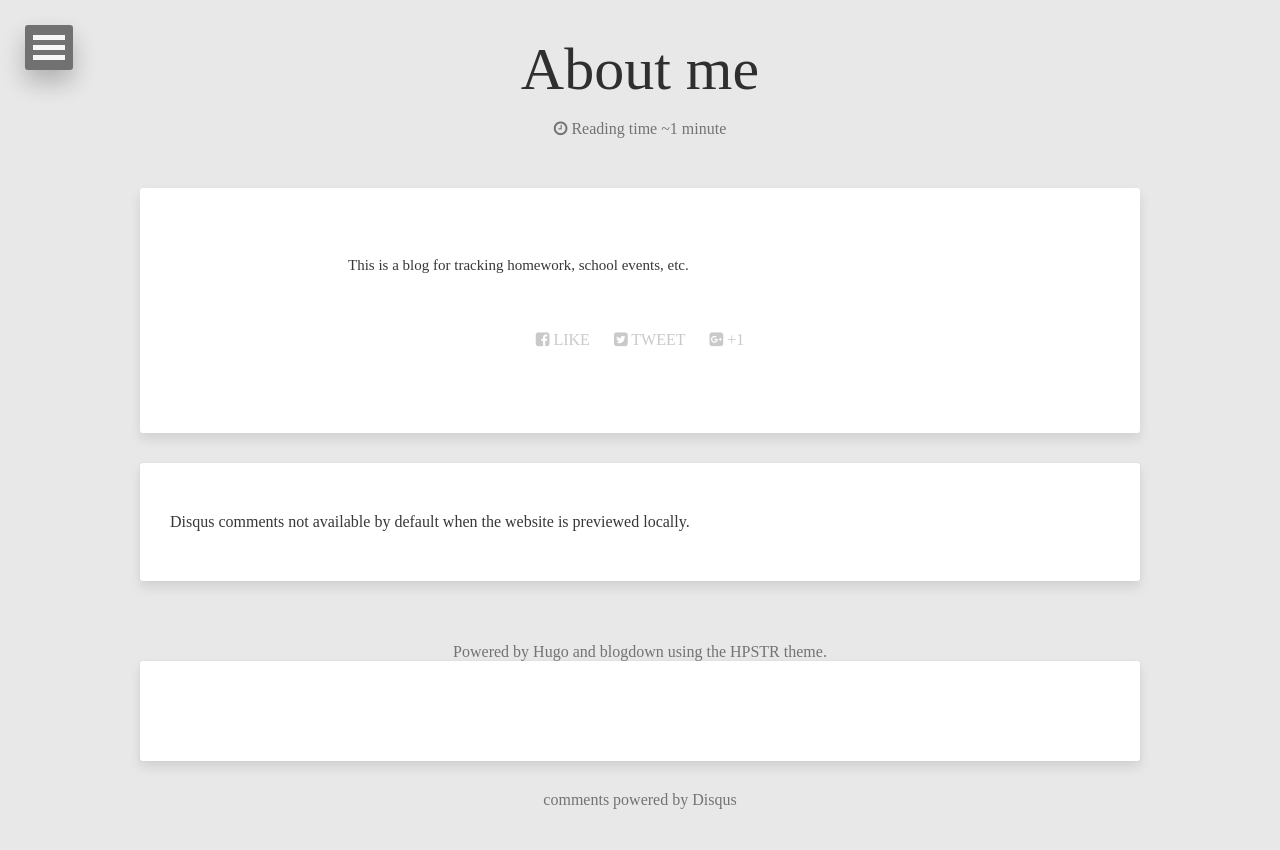
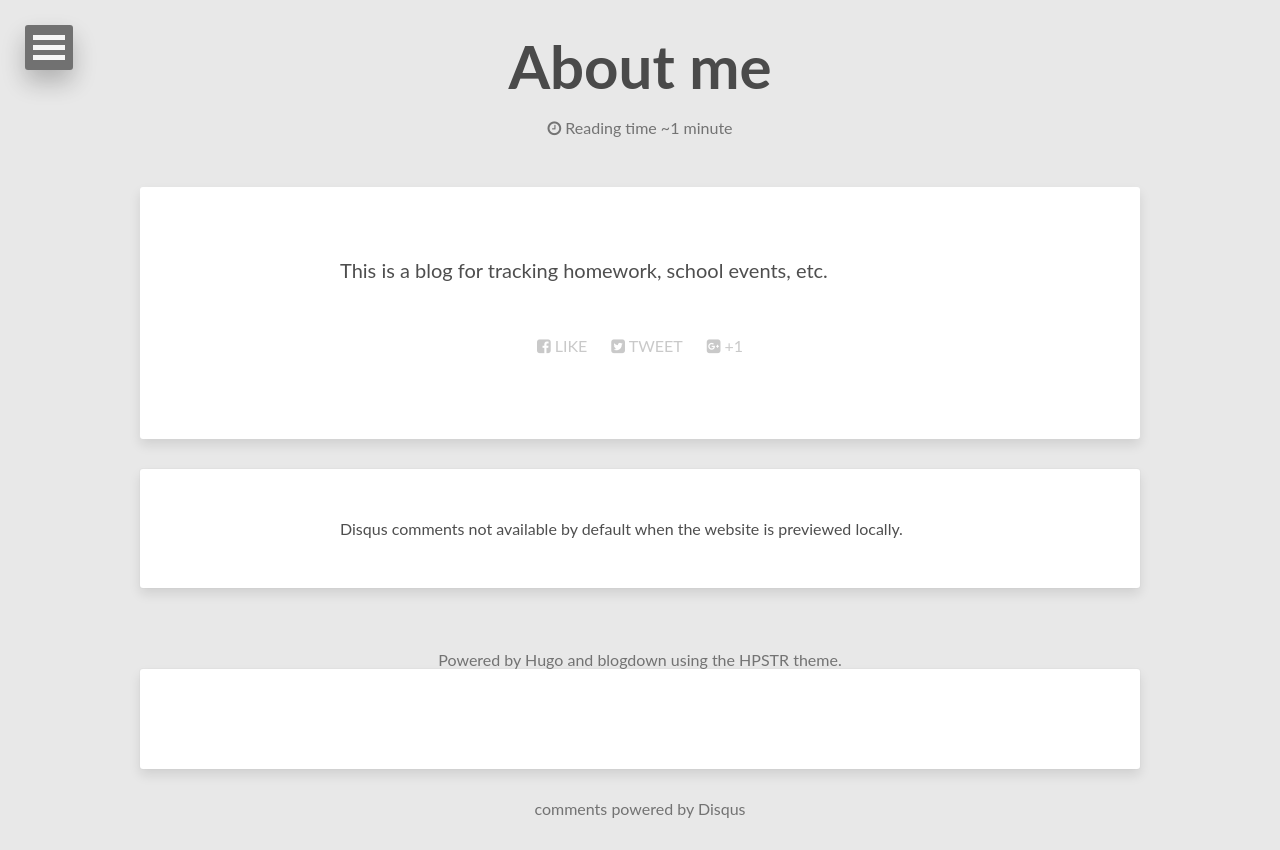
Before and after one commit to wenjiaxue/wenjiaxue.github.io, a plain HTML site: page about/index.html in a window 1280 px wide. Drawn offline with nearby package versions, Linux system fonts and the light colour scheme; some packages are replaced by stand-ins of ours.

Commit message:
update css

```diff
--- a/css/main.css
+++ b/css/main.css
@@ -2721,21 +2721,18 @@ b, i, strong, em, blockquote, p, q, span, figure, img, h1, h2, header, input, a
    Body
    ========================================================================== */
 body {
-  font-family: "Lora", serif;
-  font-weight: 300;
-  color: #373737; }
+  font-family: "Lato", Calibri, Arial, sans-serif;
+  color: rgba(34, 34, 34, 0.8); }
 
 /*
    Headings
    ========================================================================== */
 h1, h2, h3, h4, h5, h6 {
-  font-family: "Lora", serif;}
+  font-family: "Lato", Calibri, Arial, sans-serif; }
 
 h1 {
-  font-size: 26px;
-  /* font-size: 1.75rem;  */
-  font-weight: 400;
-  line-height: 48px}
+  font-size: 28px;
+  font-size: 1.75rem; }
   @media only screen and (min-width: 48em) {
     h1 {
       font-size: 32px;
@@ -2746,11 +2743,11 @@ h1 {
    ========================================================================== */
 a {
   text-decoration: none;
-  color: rgba(0, 0, 0, 0.8); }
+  color: rgba(34, 34, 34, 0.8); }
   a:visited {
+    color: rgba(85, 85, 85, 0.8); }
+  a:hover {
     color: rgba(0, 0, 0, 0.8); }
-  a:hover {
-    color: rgba(29, 28, 104, 0.8); }
   a:focus {
     outline: thin dotted;
     color: rgba(0, 0, 0, 0.8); }
@@ -3792,8 +3789,7 @@ body {
   font-size: 1rem;
   line-height: 1.625;
   margin-bottom: 26px;
-  margin-bottom: 1.625rem;
-  padding: 10px 130px;}
+  margin-bottom: 1.625rem; }
   .entry-content p > a,
   .entry-content li > a {
     border-bottom: 1px dotted rgba(162, 162, 162, 0.8); }
@@ -3817,18 +3813,12 @@ body {
   overflow: hidden;
   position: relative; }
 
-.entry-title {
-  color: rgba(85, 85, 85, 0.8);
-  padding: 15px 130px 10.8px;
-  text-align: center;
-}
-
 .header-title {
   text-align: center;
   margin: 30px 0 0; }
   .header-title h1 {
     margin: 10px 20px;
-    font-weight: 400;
+    font-weight: 700;
     font-size: 32px;
     font-size: 2rem;
     color: rgba(85, 85, 85, 0.8); }
@@ -3868,7 +3858,7 @@ body {
     text-align: center; }
   .feature .header-title h1 {
     margin: 10px;
-    font-weight: 400;
+    font-weight: 700;
     margin: 10px 60px;
     color: #fff;
     text-shadow: 1px 1px 4px rgba(34, 34, 34, 0.6); }
@@ -3994,12 +3984,12 @@ header .entry-meta {
     #page .entry-content {
       max-width: 1000px;
       margin: 50px auto 30px auto;
-      padding: 50px 208px; }
+      padding: 50px 200px; }
       #post .entry-content > p:first-child,
       #page .entry-content > p:first-child {
-        font-size: 15px;
-        /* font-size: 1.25rem; */
-        line-height: 24px;
+        font-size: 20px;
+        font-size: 1.25rem;
+        line-height: 1.3;
         margin-bottom: 26px;
         margin-bottom: 1.625rem; } }
 #post #disqus_thread,
@@ -4019,7 +4009,7 @@ header .entry-meta {
     #post #disqus_thread,
     #page #disqus_thread {
       max-width: 1000px;
-      padding: 50px 30px;
+      padding: 50px 200px;
       margin: 0 auto 30px auto; } }
 #post .entry-meta,
 #page .entry-meta {
@@ -4066,7 +4056,7 @@ header .entry-meta {
   @media only screen and (min-width: 62.5em) {
     .read-more {
       max-width: 1000px;
-      padding: 50px 30px;
+      padding: 50px 200px;
       margin: 60px auto; } }
   .read-more:before, .read-more:after {
     display: table;
```
Also changed, not shown: page/1/index.html (added, +1 -0 lines).
